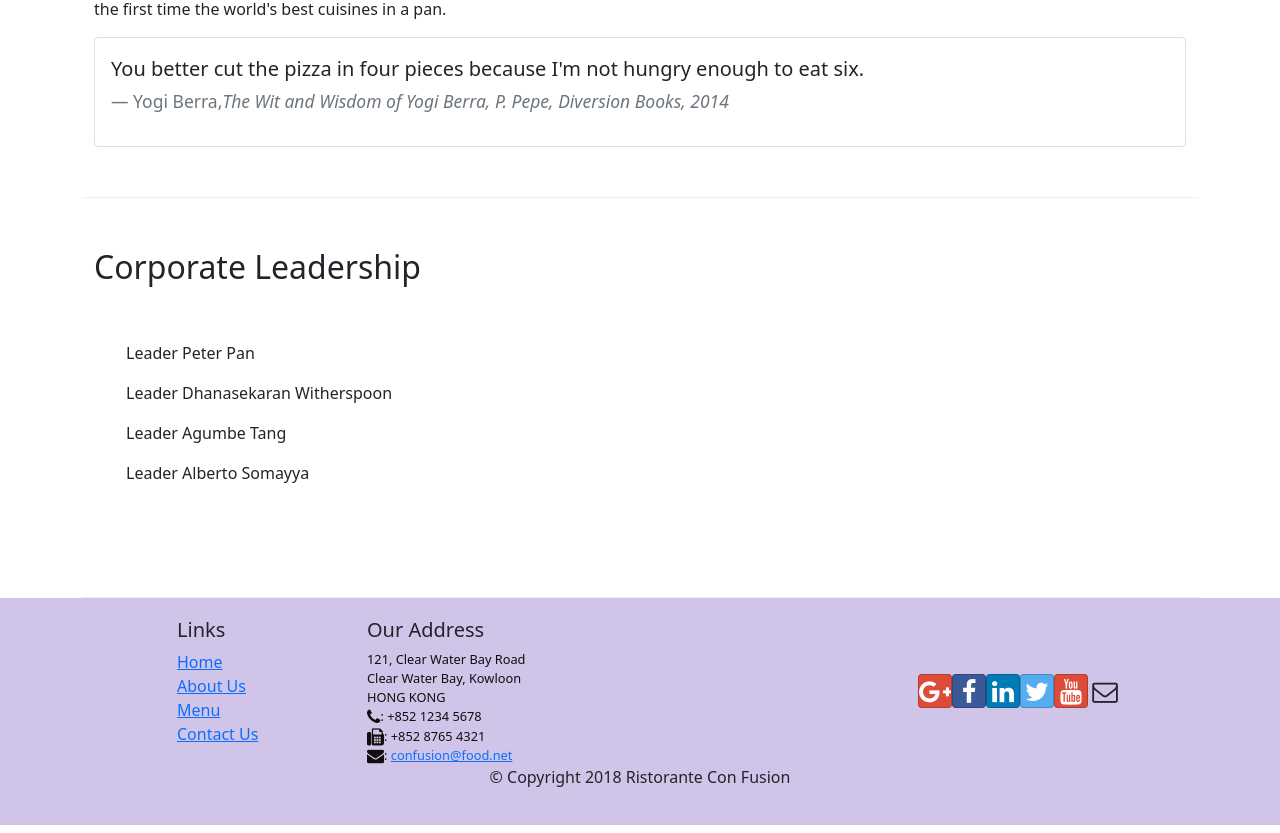
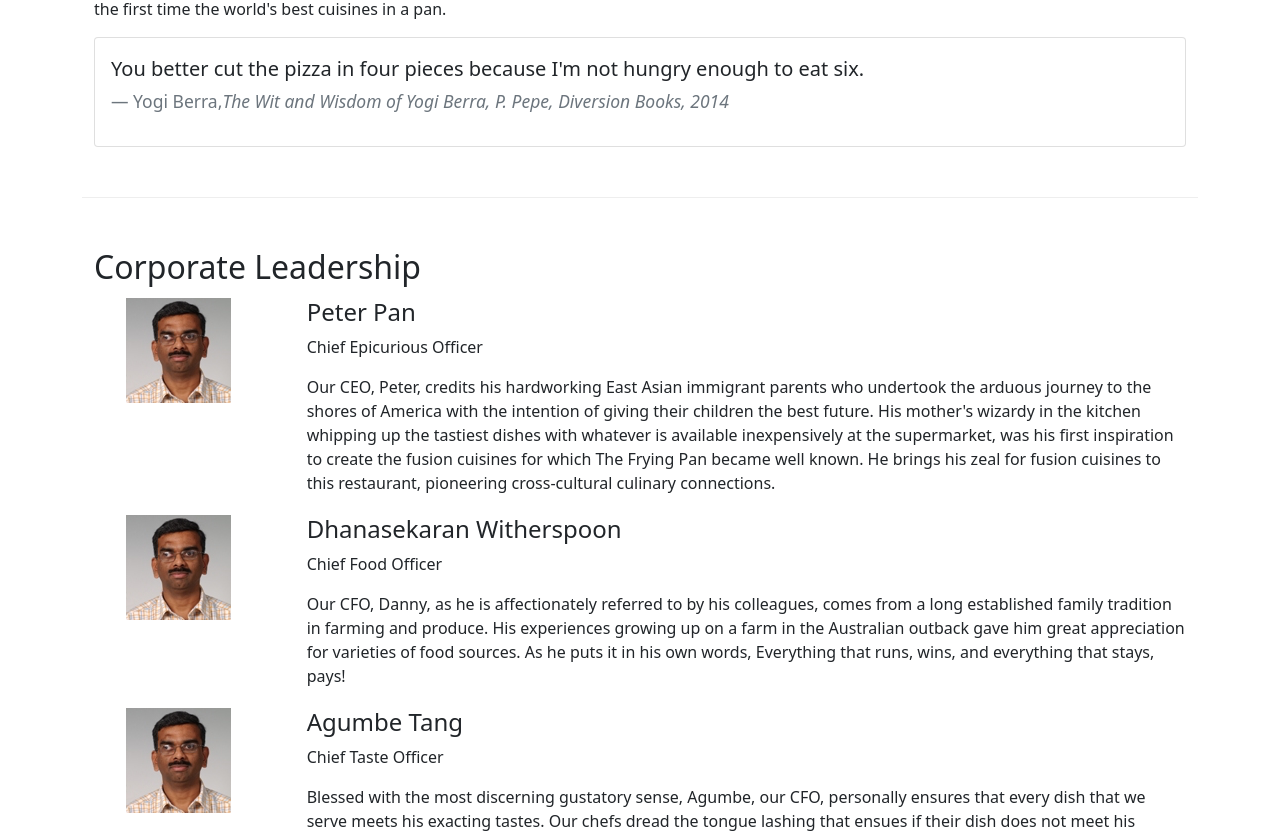
Before and after one commit to 01-DC/confusion-coursera-reactjs, a React (Vite) app: page /aboutus in a window 1280 px wide. Shown: the part 756-1589 px from the top of the page. Built offline with nearby package versions, Linux system fonts and the light colour scheme.

Commit message:
created About Us component

```diff
--- a/src/App.css
+++ b/src/App.css
@@ -4,6 +4,7 @@ body {
 	padding: 0;
 	box-sizing: border-box;
 	scroll-behavior: smooth;
+	list-style: none;
 }
 
 .row-header {
--- a/src/components/About.jsx
+++ b/src/components/About.jsx
@@ -9,11 +9,22 @@ import {
 } from "reactstrap"
 import { Link } from "react-router-dom"
 
-function About(props) {
-	const leaders = props.leaders.map((leader) => {
-		return <p>Leader {leader.name}</p>
-	})
+function RenderLeader({ leader }) {
+	return (
+		<Media tag="li" className="row mt-1">
+			<Media left middle className="col-2">
+				<Media object src={leader.image} alt={leader.name} />
+			</Media>
+			<Media body className="col-10">
+				<Media heading>{leader.name}</Media>
+				<p>{leader.designation}</p>
+				<p>{leader.description}</p>
+			</Media>
+		</Media>
+	)
+}
 
+function About({ leaders }) {
 	return (
 		<div className="container">
 			<div className="row">
@@ -92,7 +103,13 @@ function About(props) {
 					<h2>Corporate Leadership</h2>
 				</div>
 				<div className="col-12">
-					<Media list>{leaders}</Media>
+					<Media list>
+						{leaders.map((leader) => {
+							return (
+								<RenderLeader key={leader.id} leader={leader} />
+							)
+						})}
+					</Media>
 				</div>
 			</div>
 		</div>
--- a/src/components/Main.jsx
+++ b/src/components/Main.jsx
@@ -54,7 +54,20 @@ function Main() {
 				<Route path="/menu/:dishId" element={<DishWithId />} />
 				<Route path="/aboutus" element={<About leaders={leaders} />} />
 				<Route exact path="/contactus" element={<Contact />} />
-				<Route path="*" element={<Home />} />
+				<Route
+					path="*"
+					element={
+						<Home
+							dish={dishes.filter((dish) => dish.featured)[0]}
+							promotion={
+								promotions.filter((promo) => promo.featured)[0]
+							}
+							leader={
+								leaders.filter((leader) => leader.featured)[0]
+							}
+						/>
+					}
+				/>
 			</Routes>
 			<Footer />
 		</div>
```
